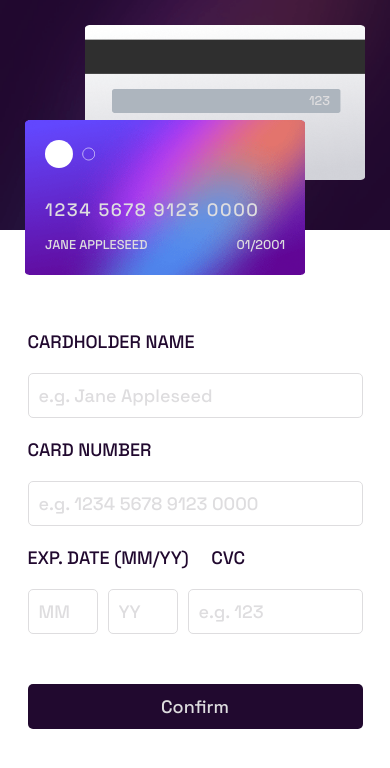
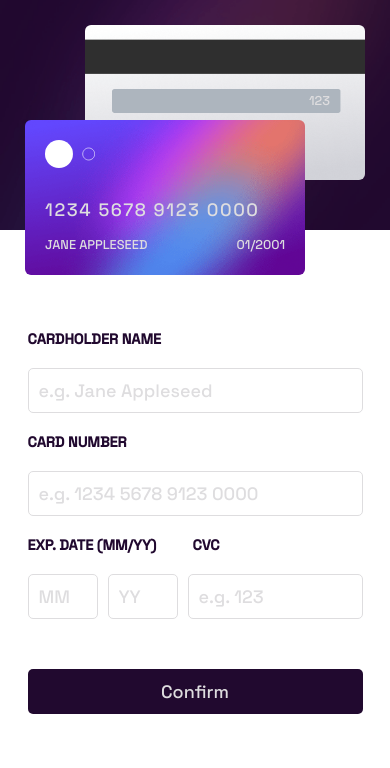
Before and after one commit to kujerocoding/interactive-card-details-form, a React (Vite) app: page / in a window 390 px wide. Shown: the top 768 px of the page. Built offline with nearby package versions, Linux system fonts and the light colour scheme.

Commit message:
update media query and add transition to the cards

```diff
--- a/src/App.css
+++ b/src/App.css
@@ -53,6 +53,7 @@ body{
     background-repeat: no-repeat;
     background-position: center;
     background-size: cover;
+    border-radius: 6px;
 }
 
 .card--front{
@@ -118,6 +119,8 @@ form{
 
 form > label{
     color: var(--VERYDARKVIOLET);
+    font-size: .9rem;
+    font-weight: bold;
 }
 
 form > input, form > div> input, button{
@@ -185,7 +188,7 @@ button{
     gap: 60px;
 }
 
-@media (min-width: 40em){
+@media (min-width: 75em){
     .main--container{
        display: flex;
     }
@@ -197,6 +200,7 @@ button{
     }
 
     .card--front, .card--back{
+        transition: transform 2s ease-in-out 1s;
         transform: scale(1.4);
     }
 
--- a/src/CardForm.jsx
+++ b/src/CardForm.jsx
@@ -38,31 +38,11 @@ const CardForm = () => {
   }
 
   const regexCardNumber = /^[\d{4} ]{19}$/g
-  const regexCvc = /[\d]{3}/g
-
   const isCardNumberValid = regexCardNumber.test(formData.cardNumber)
-  const isCvcValid = regexCvc.test(formData.cvc)
-
-  //console.log(isCardNumberValid)
 
   const style = {
     border: isCardNumberValid ?  '1px solid #dedddf' : '1px solid red'
   }
-
- /*  const errorMessage = !isCardNumberValid && <p className='error--message'>Can't be blank</p> */
-
-
- //const shit = formData.map(item => item.cardNumber)
-
- //console.log(shit)
-
- /* for(const data in formData){
-  console.log(formData[data])
- } */
-
- console.log(formData.cardName)
-
-
 
   const cardForm = (
     <form id="cardForm">
@@ -86,7 +66,7 @@ const CardForm = () => {
                 style={style}/>
                 {!isCardNumberValid && <p className='error--message'>Wrong format, numbers only</p>}
                 {formData.cardNumber === "" && <p className='error--message'>Can't be blank</p>}
-              <label htmlFor="expDateMonth">EXP. DATE (MM/YY) &emsp;<span>
+              <label htmlFor="expDateMonth">EXP. DATE (MM/YY) &emsp; &emsp;<span>
                 <label htmlFor='cvc'>CVC</label></span></label>
                 <div className='form--lower'>
                   <input className="form--month"
```
